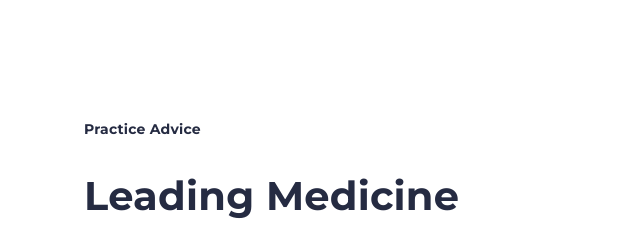
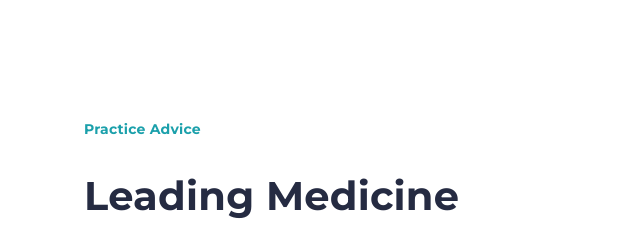
Before and after one commit to hridiksuresh/medicare_resposnive, a plain HTML site: page index.html in a window 1280 px wide. Shown: the part 1560-1800 px from the top of the page, 31-671 px from the left. Drawn offline with nearby package versions, Linux system fonts and the light colour scheme.

Commit message:
changed the colour of an element

```diff
--- a/project.css
+++ b/project.css
@@ -231,7 +231,7 @@ li{
 .purchase_text h6{
     font-size: 14px;
     letter-spacing: 0.2px;
-    color:#252B42;
+    color:var(--tertiary-color);
 
 }
 .purchase_text h2{
```
